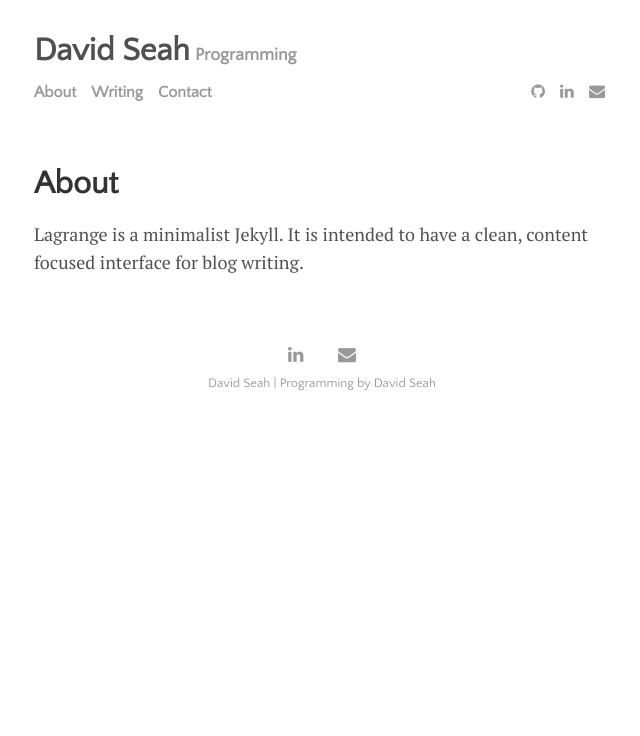
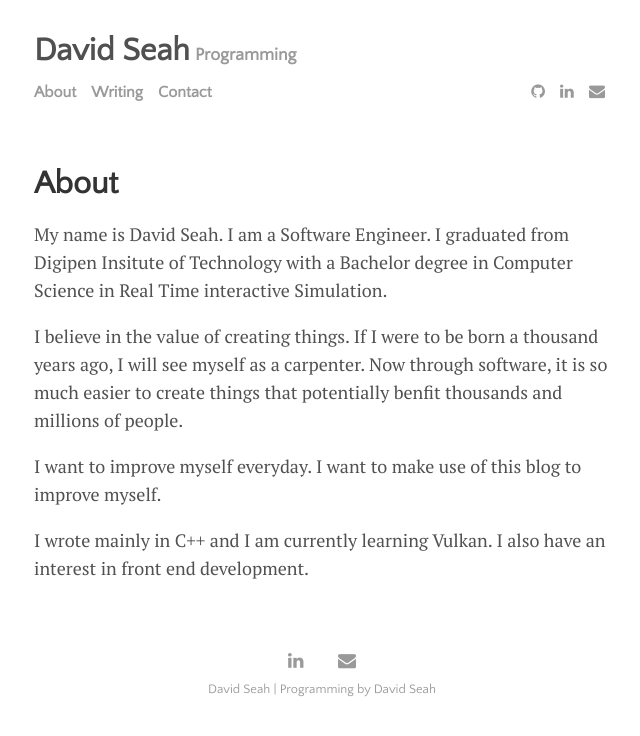
Before and after one commit to sengchong/sengchong.github.io, a Jekyll site: the page built from about.md, in a window 1280 px wide. Shown: the top 736 px of the page, without its empty margins (318-958 px from the left). Built offline with Jekyll 4.4.1, drawn with Linux system fonts in a browser that asks for light colours; nearby versions of some CDN libraries.

Commit message:
update about

```diff
--- a/about.md
+++ b/about.md
@@ -2,4 +2,12 @@
 layout: page
 title: About
 ---
-Lagrange is a minimalist Jekyll. It is intended to have a clean, content focused interface for blog writing.
+My name is David Seah. I am a Software Engineer.
+I graduated from Digipen Insitute of Technology with a Bachelor degree in Computer Science in Real Time interactive Simulation.
+
+I believe in the value of creating things. If I were to be born a thousand years ago, I will see myself as a carpenter.
+Now through software, it is so much easier to create things that potentially benfit thousands and millions of people.
+
+I want to improve myself everyday. I want to make use of this blog to improve myself.
+
+I wrote mainly in C++ and I am currently learning Vulkan. I also have an interest in front end development.
```
